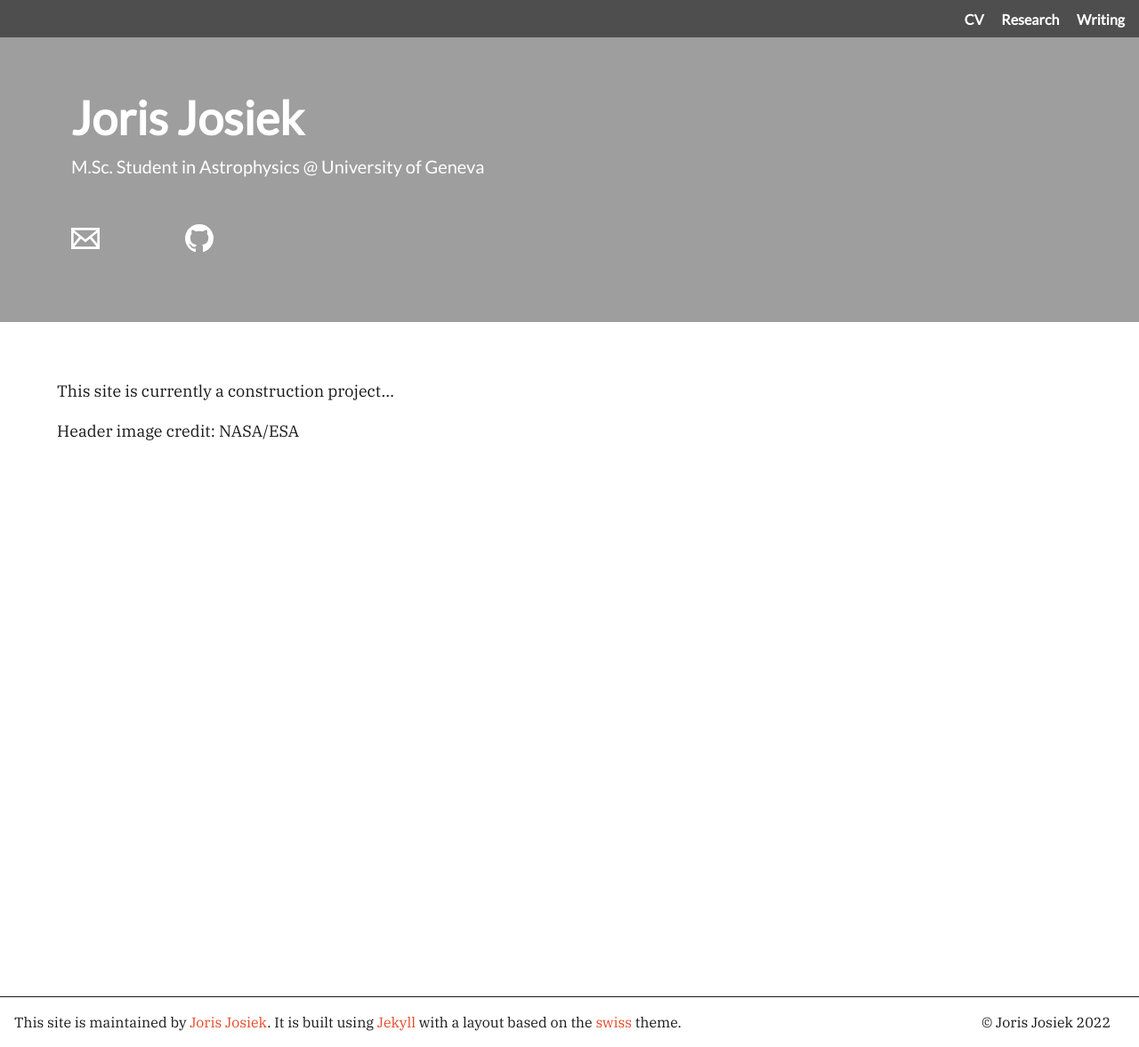
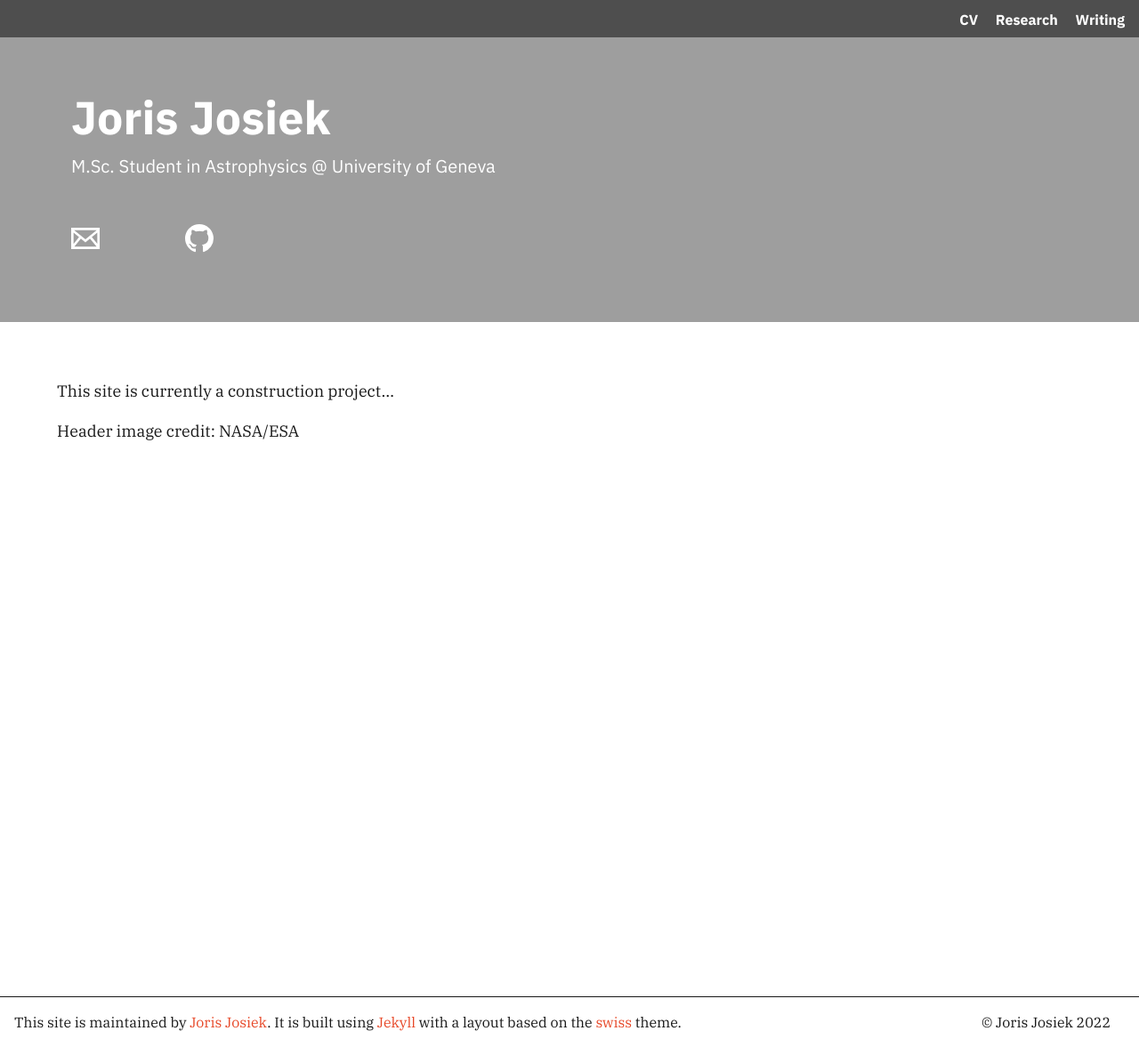
Before and after one commit to JorisJosiek/jorisjosiek.github.io, a Jekyll site: the page built from index.md, in a window 1280 px wide. Shown: the whole page at 89% size. Built offline with Jekyll 4.4.1, drawn with Linux system fonts in a browser that asks for light colours.

Commit message:
Changed sans font to IBM Plex Sans.

```diff
--- a/_sass/_variables.scss
+++ b/_sass/_variables.scss
@@ -2,7 +2,7 @@
 
 // Font family
 $body-font-family: "IBM Plex Serif", "Century Schoolbook", serif;
-$heading-font-family: "Lato", "Helvetica Neue", "FreeSans", Arial, sans-serif;
+$heading-font-family: "IBM Plex Sans", "FreeSans", Arial, sans-serif;
 $body-font-size: 16px;
 $prose-font-size: 18px;
 $prose-size-mobile: 16px;
--- a/assets/style.scss
+++ b/assets/style.scss
@@ -5,24 +5,10 @@
 
 
 @font-face {
-        font-family: 'EB Garamond';
-        src: url('https://jorisjosiek.com/assets/fonts/EBGaramond-Regular.ttf') format('truetype');
+        font-family: 'IBM Plex Serif';
+        src: url('https://jorisjosiek.com/assets/fonts/IBMPlexSerif-Regular.ttf') format('truetype');
         font-weight: normal;
         font-style: normal;
-      }
-
-      @font-face {
-        font-family: 'EB Garamond';
-        src: url('https://jorisjosiek.com/assets/fonts/EBGaramond-Italic.ttf') format('truetype');
-        font-weight: normal;
-        font-style: italic;
-      }
-
-@font-face {
-font-family: 'IBM Plex Serif';
-src: url('https://jorisjosiek.com/assets/fonts/IBMPlexSerif-Regular.ttf') format('truetype');
-font-weight: normal;
-font-style: normal;
 }
 
 @font-face {
@@ -40,11 +26,19 @@ font-style: normal;
         }
 
 @font-face {
-        font-family: 'Lato';
-        src: url('https://jorisjosiek.com/assets/fonts/Lato-Regular.ttf') format('truetype');
+        font-family: 'IBM Plex Sans';
+        src: url('https://jorisjosiek.com/assets/fonts/IBMPlexSans-Regular.ttf') format('truetype');
         font-weight: normal;
         font-style: normal;
+}
+
+@font-face {
+        font-family: 'IBM Plex Sans';
+        src: url('https://jorisjosiek.com/assets/fonts/IBMPlexSans-Bold.ttf') format('truetype');
+        font-weight: bold;
+        font-style: normal;
         }
+
 
 
 
```
Also changed, not shown: assets/fonts/EBGaramond-Italic.ttf (deleted), assets/fonts/EBGaramond-Regular.ttf (deleted), assets/fonts/IBMPlexSans-Bold.ttf (added), assets/fonts/IBMPlexSans-Regular.ttf (added), assets/fonts/Lato-Regular.ttf (deleted).
